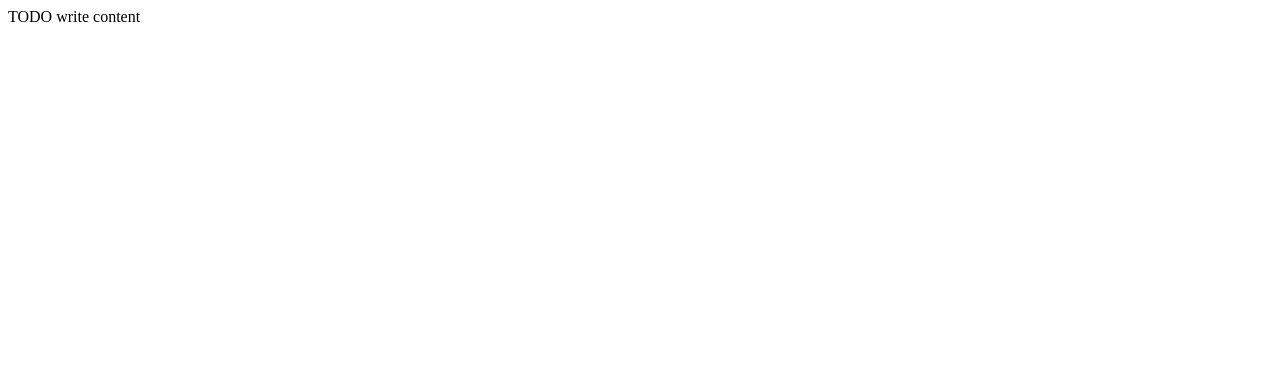
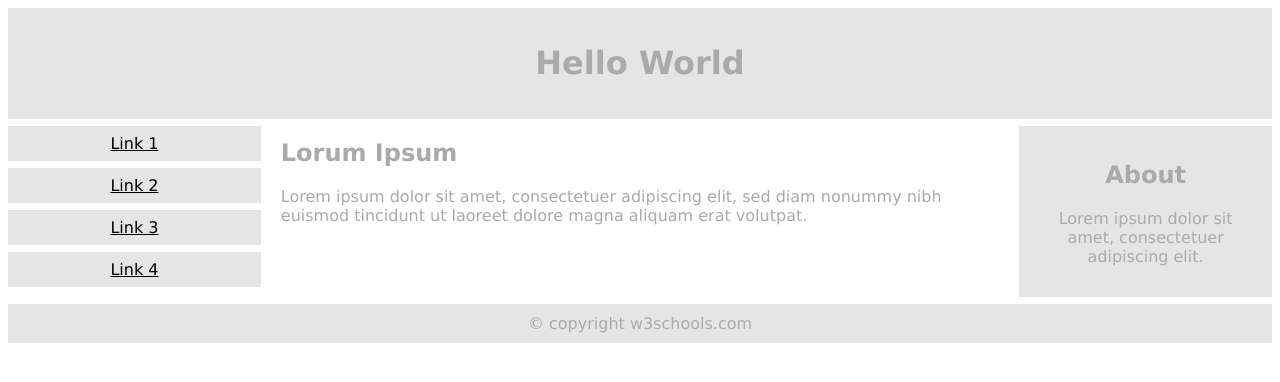
Before and after one commit to marggers/TestWeb, a plain HTML site: page index.html in a window 1280 px wide. Drawn offline with Linux system fonts and the light colour scheme.

Commit message:
Paņemtais kods no w3schools

```diff
--- a/index.html
+++ b/index.html
@@ -1,17 +1,72 @@
 <!DOCTYPE html>
-<!--
-To change this license header, choose License Headers in Project Properties.
-To change this template file, choose Tools | Templates
-and open the template in the editor.
--->
 <html>
-    <head>
-        <title>TODO supply a title</title>
-        <meta charset="UTF-8">
-        <meta name="viewport" content="width=device-width, initial-scale=1.0">
-    </head>
+<head>
+<meta name="viewport" content="width=device-width, initial-scale=1.0">
+<style>
+* {
+  box-sizing: border-box;
+}
+.menu {
+  float:left;
+  width:20%;
+  text-align:center;
+}
+.menu a {
+  background-color:#e5e5e5;
+  padding:8px;
+  margin-top:7px;
+  display:block;
+  width:100%;
+  color:black;
+}
+.main {
+  float:left;
+  width:60%;
+  padding:0 20px;
+}
+.right {
+  background-color:#e5e5e5;
+  float:left;
+  width:20%;
+  padding:15px;
+  margin-top:7px;
+  text-align:center;
+}
 
-    <body>
-        <div>TODO write content</div>
-    </body>
+@media only screen and (max-width:620px) {
+  /* For mobile phones: */
+  .menu, .main, .right {
+    width:100%;
+  }
+}
+</style>
+</head>
+<body style="font-family:Verdana;color:#aaaaaa;">
+
+<div style="background-color:#e5e5e5;padding:15px;text-align:center;">
+  <h1>Hello World</h1>
+</div>
+
+<div style="overflow:auto">
+  <div class="menu">
+    <a href="#">Link 1</a>
+    <a href="#">Link 2</a>
+    <a href="#">Link 3</a>
+    <a href="#">Link 4</a>
+  </div>
+
+  <div class="main">
+    <h2>Lorum Ipsum</h2>
+    <p>Lorem ipsum dolor sit amet, consectetuer adipiscing elit, sed diam nonummy nibh euismod tincidunt ut laoreet dolore magna aliquam erat volutpat.</p>
+  </div>
+
+  <div class="right">
+    <h2>About</h2>
+    <p>Lorem ipsum dolor sit amet, consectetuer adipiscing elit.</p>
+  </div>
+</div>
+
+<div style="background-color:#e5e5e5;text-align:center;padding:10px;margin-top:7px;">© copyright w3schools.com</div>
+
+</body>
 </html>
```
